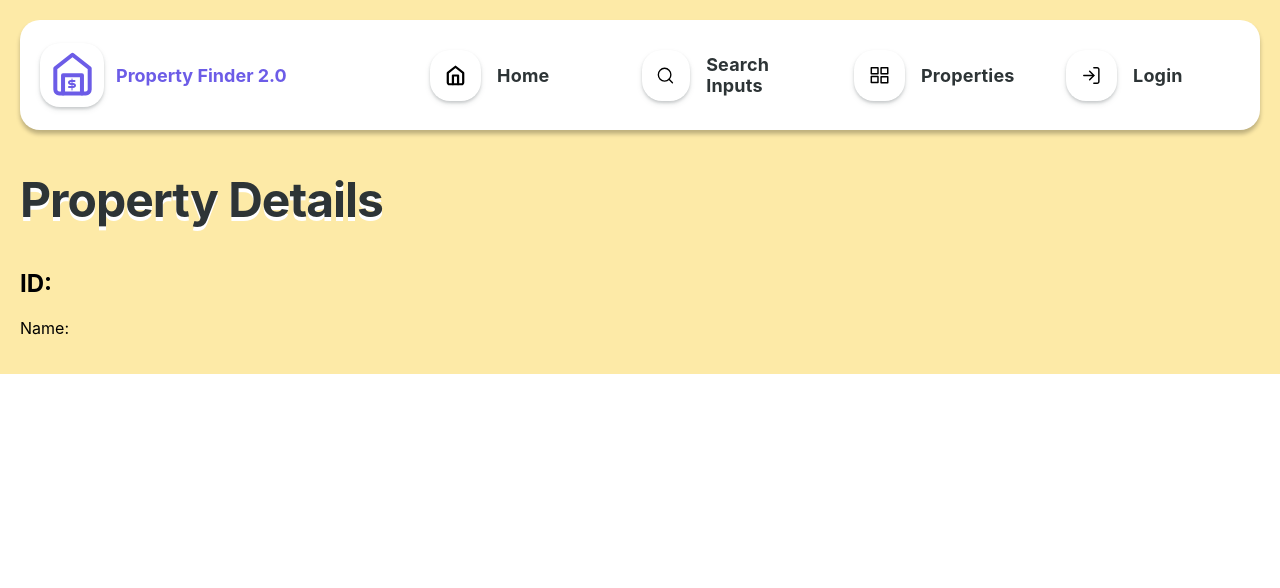
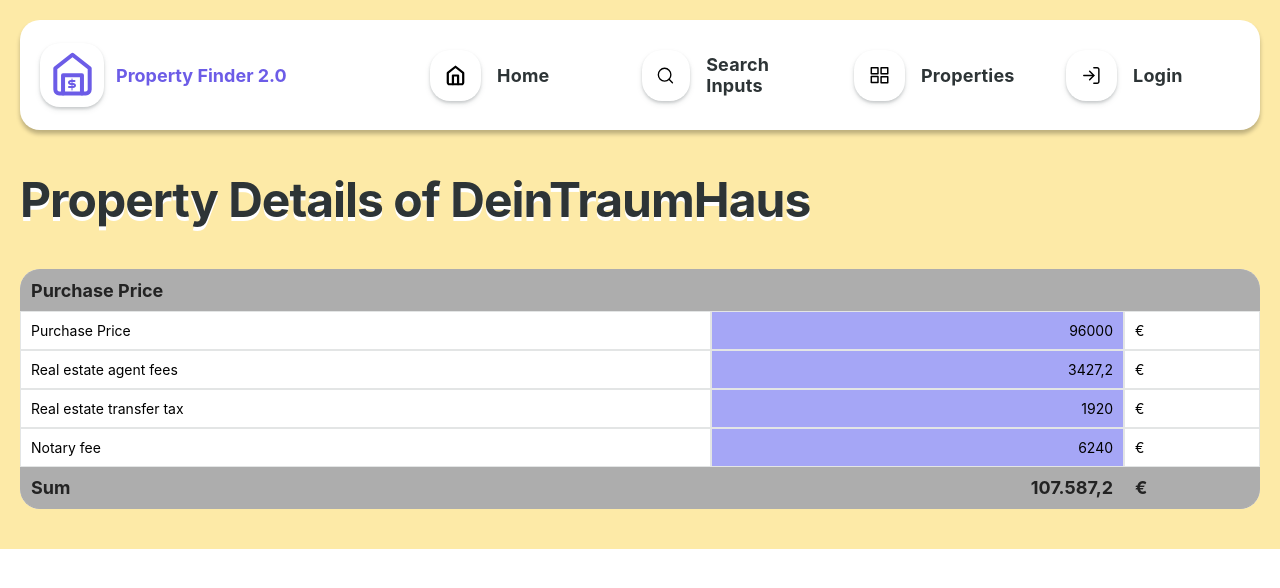
Before and after one commit to larsschloegel/property-finder, a React (Create React App) app in the folder frontend/: page /properties/1 in a window 1280 px wide. Shown: the top 588 px of the page. Built offline with nearby package versions, Linux system fonts and the light colour scheme.

Commit message:
Add PurchasePriceTable in Properties Details Page

```diff
--- a/frontend/src/App.js
+++ b/frontend/src/App.js
@@ -1,6 +1,5 @@
 import Header from "./components/Header";
 import styled, {ThemeProvider} from "styled-components";
-import stylesheet from "./styles/GlobalStyle";
 import {BrowserRouter as Router, Route, Switch} from "react-router-dom";
 import Homepage from "./pages/Homepage";
 import SearchInputs from "./pages/SearchInputs";
@@ -8,13 +7,16 @@ import Properties from "./pages/Properties";
 import Login from "./pages/Login";
 import PropertyDetails from "./pages/PropertyDetails";
 import propertyResponse from "./properties.json";
+import unitsResponse from "./units.json";
+import GlobalStyle from "./styles/GlobalStyle";
 
 export default function App() {
 
   const properties = propertyResponse;
+  const units = unitsResponse;
 
   return (
-      <ThemeProvider theme={stylesheet}>
+      <ThemeProvider theme={GlobalStyle}>
         <PageLayout>
           <Router>
             <Header/>
@@ -29,7 +31,7 @@ export default function App() {
                 <Properties properties={properties}/>
               </Route>
                 <Route exact path="/properties/:id">
-                    <PropertyDetails/>
+                    <PropertyDetails properties={properties} units={units}/>
                 </Route>
               <Route exact path="/login">
                 <Login/>
--- a/frontend/src/components/PropertyCard.js
+++ b/frontend/src/components/PropertyCard.js
@@ -21,8 +21,8 @@ export default function PropertyCard({property}){
             </CardImageWrapper>
             <CardContentWrapper>
                 <CardSection>
-                    <CardTitle>{property.propertyName}</CardTitle>
-                    <ButtonWrapper onClick={()=> history.push(`properties/${property.propertyId}`)}>
+                    <CardTitle>{property.name}</CardTitle>
+                    <ButtonWrapper onClick={()=> history.push(`properties/${property.id}`)}>
                         <Image src={"/DetailsLogoWhite.svg"} alt={"Details Logo White"}/>
                     </ButtonWrapper>
                 </CardSection>
--- /dev/null
+++ b/frontend/src/components/PropertyDetailsTableWithResults.js
@@ -0,0 +1,46 @@
+import {
+    StyledTable
+} from "../styles/PropertyDetailsTableWithResults.style";
+
+export default function PropertyDetailsTableWithResults({property, units}) {
+
+    return (
+
+            <StyledTable>
+                <thead>
+                    <tr>
+                        <th colSpan={3}>Purchase Price</th>
+                    </tr>
+                </thead>
+                <tbody>
+                    <tr>
+                        <td> Purchase Price</td>
+                        <td>{property.purchasePrice}</td>
+                        <td>{units.euro}</td>
+                    </tr>
+                    <tr>
+                        <td> Real estate agent fees</td>
+                        <td>{property.realEstateAgentFees}</td>
+                        <td>{units.euro}</td>
+                    </tr>
+                    <tr>
+                        <td> Real estate transfer tax</td>
+                        <td>{property.realEstateTransferTax}</td>
+                        <td>{units.euro}</td>
+                    </tr>
+                    <tr>
+                        <td> Notary fee</td>
+                        <td>{property.notaryFee}</td>
+                        <td>{units.euro}</td>
+                    </tr>
+                </tbody>
+                <tfoot>
+                    <tr>
+                        <th>Sum</th>
+                        <th>{property.overallPurchasePrice}</th>
+                        <th>{units.euro}</th>
+                    </tr>
+                </tfoot>
+            </StyledTable>
+    )
+}
--- a/frontend/src/components/PropertyShowcase.js
+++ b/frontend/src/components/PropertyShowcase.js
@@ -6,7 +6,7 @@ export default function PropertyShowcase({properties}) {
     return (
         <Wrapper>
             {
-                properties.map(property => <PropertyCard key={property.propertyId} property={property}/> )
+                properties.map(property => <PropertyCard key={property.id} property={property}/> )
             }
         </Wrapper>
     )
--- a/frontend/src/pages/PropertyDetails.js
+++ b/frontend/src/pages/PropertyDetails.js
@@ -1,13 +1,22 @@
 import {Heading} from "../styles/Heading.style";
+import {useParams} from "react-router-dom";
+import {useEffect, useState} from "react";
+import PurchasePriceTable from "../components/PropertyDetailsTableWithResults";
 
-export default function PropertyDetails() {
+export default function PropertyDetails({properties, units}) {
 
+    const {id} = useParams();
+    const [property, setProperty] = useState([]);
 
+    useEffect(()=>{
+        setProperty(properties.find(property => property.id === id))
+    }, [id])
+
+    console.log(property)
     return (
         <section>
-            <Heading>Property Details</Heading>
-            <h2>ID: </h2>
-            <p>Name: </p>
+            <Heading>Property Details of {property?.name}</Heading>
+            <PurchasePriceTable property={property} units={units}></PurchasePriceTable>
         </section>
     )
 }
--- a/frontend/src/properties.json
+++ b/frontend/src/properties.json
@@ -1,9 +1,9 @@
 [
   {
-    "propertyId": 1,
+    "id": "1",
     "image": "",
-    "propertyName": "DeinTraumHaus",
-    "propertyTyp": "Haus",
+    "name": "DeinTraumHaus",
+    "typ": "Haus",
     "address": {
       "street": "Entenstraße",
       "number": "1",
@@ -11,6 +11,52 @@
       "city": "Frankfurt am Main",
       "state": "Hessen"
     },
+    "exposeURL": "https://google.de",
+    "size": "30",
+    "source": "Immobilienscout24",
+    "contactPerson": "Donald Duck",
+    "purchasePrice": "96000",
+    "realEstateAgentFees": "3427,2",
+    "realEstateTransferTax": "1920",
+    "notaryFee": "6240",
+    "sumAdditionalPurchaseCost": "11.587,2",
+    "overallPurchasePrice": "107.587,2",
+    "bankLoan": "107.587,2",
+    "initialRepayment": "1,00",
+    "interestRate": "1,5",
+    "equityCapital": "0",
+    "creditRateYear": "2.690",
+    "creditRateMonth": "224",
+    "netRentYear": " 4800",
+    "netRentMonth": "400",
+    "maintenanceCostAndImprovementsFactor": "25",
+    "managementFeeYear": "300",
+    "vacancyRateFactor": "5",
+    "pricePerSizeInclAdditionalCost": "3586,24",
+    "netRentPerSizePerMonth": "13,33",
+    "netRentPerSizePerYear": "159,96",
+    "adjustedAnnualNetRent": "3.750" ,
+    "adjustedNetReturn": "3,49",
+    "maintenanceCostAndImprovementsYear": "750",
+    "vacancyRate": "240",
+    "improvementsMonth": "",
+    "improvementsYear": "",
+    "CFBTYear": "820",
+    "CFBTMonth": "68"
+  },
+  {
+    "id": "2",
+    "image": "",
+    "name": "DeinTraumHaus",
+    "typ": "Haus",
+    "address": {
+      "street": "Entenstraße",
+      "number": "2",
+      "PLZ": "60323",
+      "city": "Frankfurt am Main",
+      "state": "Hessen"
+    },
+    "exposeURL": "https://google.de",
     "size": "30",
     "source": "Immobilienscout24",
     "contactPerson": "Donald Duck",
@@ -44,17 +90,18 @@
     "CFBTMonth": "68 €"
   },
   {
-    "propertyId": 2,
+    "id": "3",
     "image": "",
-    "propertyName": "DeinTraumHaus",
-    "propertyTyp": "Haus",
+    "name": "DeinTraumHaus",
+    "typ": "Haus",
     "address": {
       "street": "Entenstraße",
-      "number": "2",
+      "number": "3",
       "PLZ": "60323",
       "city": "Frankfurt am Main",
       "state": "Hessen"
     },
+    "exposeURL": "https://google.de",
     "size": "30",
     "source": "Immobilienscout24",
     "contactPerson": "Donald Duck",
@@ -88,17 +135,18 @@
     "CFBTMonth": "68 €"
   },
   {
-    "propertyId": 3,
+    "id": "4",
     "image": "",
-    "propertyName": "DeinTraumHaus",
-    "propertyTyp": "Haus",
+    "name": "DeinTraumHaus",
+    "typ": "Haus",
     "address": {
       "street": "Entenstraße",
-      "number": "3",
+      "number": "4",
       "PLZ": "60323",
       "city": "Frankfurt am Main",
       "state": "Hessen"
     },
+    "exposeURL": "https://google.de",
     "size": "30",
     "source": "Immobilienscout24",
     "contactPerson": "Donald Duck",
@@ -132,54 +180,10 @@
     "CFBTMonth": "68 €"
   },
   {
-    "propertyId": 4,
+    "id": "5",
     "image": "",
-    "propertyName": "DeinTraumHaus",
-    "propertyTyp": "Haus",
-    "address": {
-      "street": "Entenstraße",
-      "number": "4",
-      "PLZ": "60323",
-      "city": "Frankfurt am Main",
-      "state": "Hessen"
-    },
-    "size": "30",
-    "source": "Immobilienscout24",
-    "contactPerson": "Donald Duck",
-    "purchasePrice": "96000 €",
-    "realEstateAgentFees": "3427,2 €",
-    "realEstateTransferTax": "1920 €",
-    "notaryFee": "6240 €",
-    "sumAdditionalPurchaseCost": "11.587,2 €",
-    "overallPurchasePrice": "107.587,2 €",
-    "bankLoan": "107.587,2 €",
-    "initialRepayment": "1,00 %",
-    "interestRate": "1,5 %",
-    "equityCapital": "0 €",
-    "creditRateYear": "2.690 €",
-    "creditRateMonth": "224 €",
-    "netRentYear": " 4800 €",
-    "netRentMonth": "400 €",
-    "maintenanceCostAndImprovementsFactor": "25 €",
-    "managementFeeYear": "300 €",
-    "vacancyRateFactor": "5 %",
-    "pricePerSizeInclAdditionalCost": "3586,24 €",
-    "netRentPerSizePerMonth": "13,33 €",
-    "netRentPerSizePerYear": "159,96 €",
-    "adjustedAnnualNetRent": "3.750 €" ,
-    "adjustedNetReturn": "3,49 %",
-    "maintenanceCostAndImprovementsYear": "750 €",
-    "vacancyRate": "240 €",
-    "improvementsMonth": "€",
-    "improvementsYear": "€",
-    "CFBTYear": "820 €",
-    "CFBTMonth": "68 €"
-  },
-  {
-    "propertyId": 5,
-    "image": "",
-    "propertyName": "DeinTraumHaus",
-    "propertyTyp": "Haus",
+    "name": "DeinTraumHaus",
+    "typ": "Haus",
     "address": {
       "street": "Entenstraße",
       "number": "5",
@@ -187,6 +191,7 @@
       "city": "Frankfurt am Main",
       "state": "Hessen"
     },
+    "exposeURL": "https://google.de",
     "size": "30",
     "source": "Immobilienscout24",
     "contactPerson": "Donald Duck",
--- a/frontend/src/styles/GlobalStyle.js
+++ b/frontend/src/styles/GlobalStyle.js
@@ -6,9 +6,12 @@ export default {
         dimGray: "rgba(92,92,92,1)",
         greyPrimary: "rgba(106,118,118,1)",
         mediumSlateBlue: "rgba(108,92,231,1)",
+        ligthSlateBlue: "rgba(165, 166, 246, 1)",
         sandyBrown: "rgba(253,203,110,1)",
         sandyBrownTint: "rgb(253,234,167)",
-        white: "rgba(255,255,255,1)"
+        white: "rgba(255,255,255,1)",
+        greySecondary: "rgba(173, 173, 173, 1)",
+        grey40: "rgba(227, 229, 229, 1)"
     },
     fonts: {
         inter18Bold: {
--- a/frontend/src/styles/PropertyCard.style.js
+++ b/frontend/src/styles/PropertyCard.style.js
@@ -38,9 +38,10 @@ export const CardSection = styled.section`
   padding: 5px;
 `;
 export const Divider = styled.div`
-  height: 3px;
+  height: 4px;
   background-color: ${props => props.theme.colors.mediumSlateBlue};
   margin: 10px 0px 10px 0px;
+  border-radius: 5px;
 `;
 
 export const CardTitle = styled.h2`
@@ -107,7 +108,7 @@ export const KPI = styled.span`
   align-items: center;
   justify-content: center;
   padding: 6px 0;
-  width: 100px;
+  width: 150px;
   height: 30px;
   border-radius: 10px;
   color: ${props => props.theme.colors.mediumSlateBlue};
--- /dev/null
+++ b/frontend/src/styles/PropertyDetailsTableWithResults.style.js
@@ -0,0 +1,62 @@
+import styled from 'styled-components';
+
+export const StyledTable = styled.table`
+  width: 100%;
+  border-collapse: separate;
+  background-color: ${props => props.theme.colors.white};
+  border-spacing: 0;
+  margin-bottom: 20px;
+  border-radius: 20px 20px 20px 20px;
+
+  thead, tfoot{
+    text-align: left;
+    font-family: ${props => props.theme.fonts.inter18Bold.family};
+    font-size: ${props => props.theme.fonts.inter18Bold.size};
+    font-weight: ${props => props.theme.fonts.inter18Bold.weight};
+    line-height: ${props => props.theme.fonts.inter18Bold.lineHeight};
+  }
+  tbody{
+    font-family: ${props => props.theme.fonts.inter14Medium.family};
+    font-size: ${props => props.theme.fonts.inter14Medium.size};
+    font-weight: ${props => props.theme.fonts.inter14Medium.weight};
+    line-height: ${props => props.theme.fonts.inter14Medium.lineHeight};
+  }
+  td,th {
+    padding: 10px;
+    border: 1px groove ${props => props.theme.colors.grey40};
+  }
+  th {
+    background-color: ${props => props.theme.colors.greySecondary};
+    color: ${props => props.theme.colors.blackPrimary};
+  }
+  tfoot th{
+    :first-child{
+      border-bottom-left-radius: 20px;
+    }
+    :last-child{
+      border-bottom-right-radius: 20px;
+    }
+    border: 1px groove ${props => props.theme.colors.greySecondary};
+    border-top: none;
+    :nth-child(2){
+      text-align: right;
+    }
+  }
+  thead th{
+    :first-child{
+      border-top-left-radius: 20px;
+    }
+    :last-child{
+      border-top-right-radius: 20px;
+    }
+    border: 1px groove ${props => props.theme.colors.greySecondary};
+    border-bottom: none;
+  }
+  tbody td {
+    :nth-of-type(2){
+      background-color: ${props => props.theme.colors.ligthSlateBlue};
+      text-align: right;
+    }
+  }
+
+`;
--- /dev/null
+++ b/frontend/src/units.json
@@ -0,0 +1,4 @@
+ {
+    "euro": "€",
+    "percent": "%"
+ }
```
Also changed, not shown: frontend/src/components/PurchasePriceTable.js (added, +29 -0 lines), frontend/src/styles/PropertyDetailsTable.style.js (added, +29 -0 lines).
